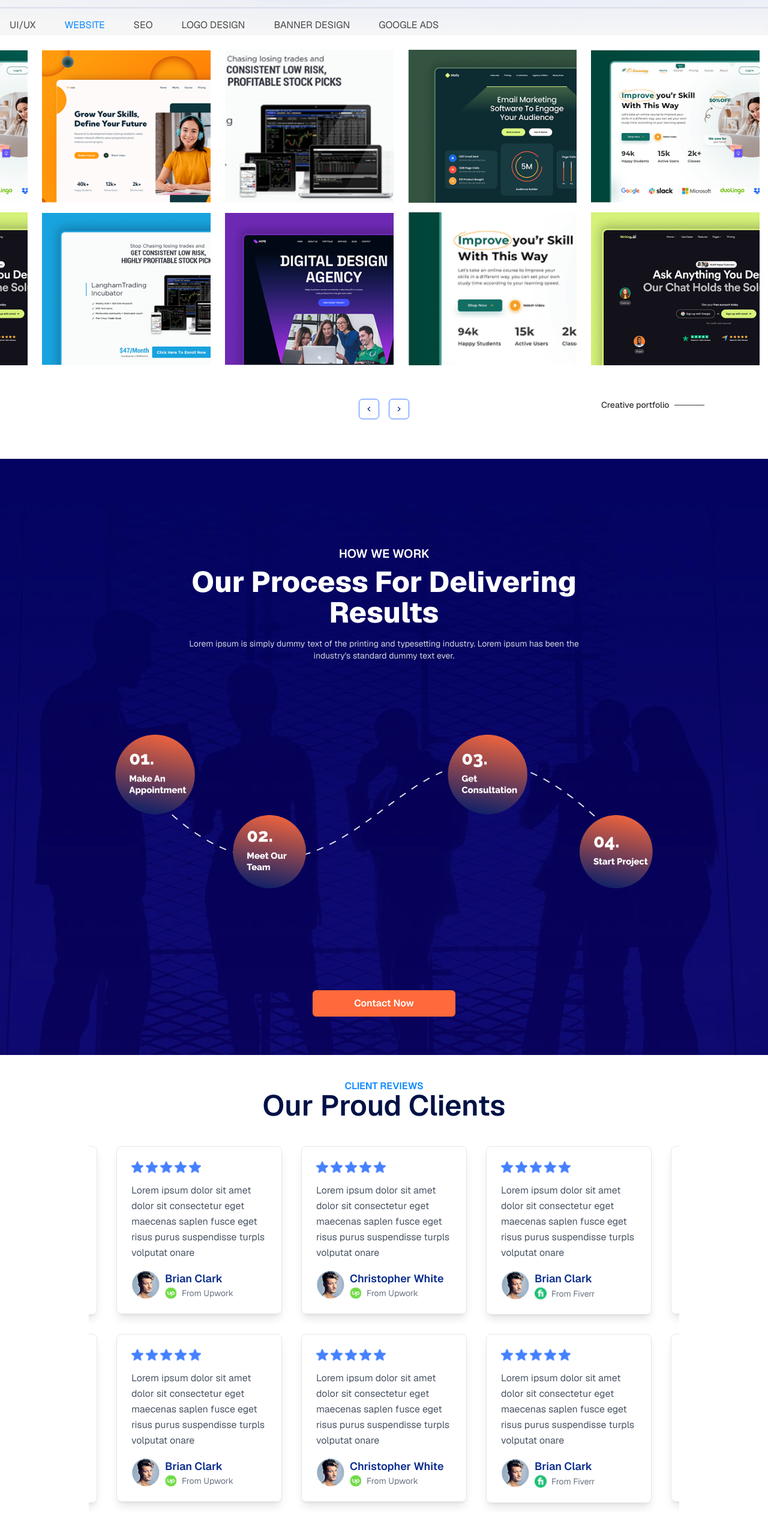
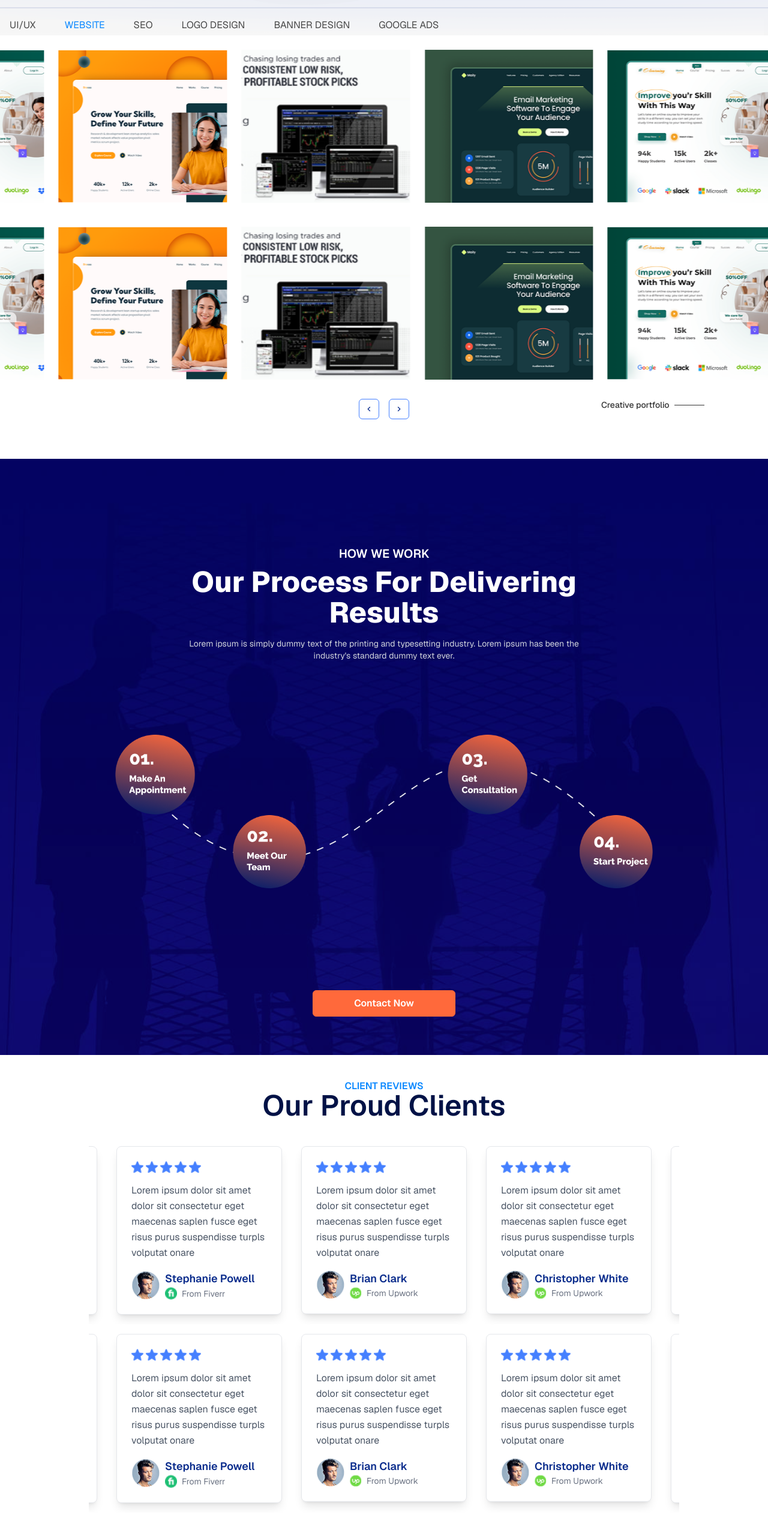
Before and after one commit to Md-Kayda-Azam/envobtye, a Next.js app: page / in a window 1280 px wide. Shown: the part 2514-5050 px from the top of the page at 60% size. Built offline with nearby package versions, Linux system fonts and the light colour scheme.

Commit message:
skeleton done

```diff
--- a/src/view/check-our-previous-work/CheckOurPreviousWork.tsx
+++ b/src/view/check-our-previous-work/CheckOurPreviousWork.tsx
@@ -1,6 +1,6 @@
 "use client";
 
-import { useState, useRef } from "react";
+import { useState, useRef, useEffect } from "react";
 import Slider from "react-slick";
 import Image from "next/image";
 import "slick-carousel/slick/slick.css";
@@ -28,6 +28,18 @@ const CheckOurPreviousWork: React.FC = () => {
   const [activeButton, setActiveButton] = useState<"prev" | "next" | null>(
     null
   );
+
+  const [isLoading, setIsLoading] = useState(true);
+
+  // Simulate a 30-second delay for data loading
+  useEffect(() => {
+    const timer = setTimeout(() => {
+      setIsLoading(false); // Switch to actual data after 30 seconds
+    }, 500); // 30,000 milliseconds = 30 seconds
+
+    // Cleanup timeout on component unmount
+    return () => clearTimeout(timer);
+  }, []);
 
   const settings = {
     dots: false,
@@ -129,7 +141,18 @@ const CheckOurPreviousWork: React.FC = () => {
       {/* Services Slider */}
       <div className="relative">
         <Slider ref={setSliderRef} {...settings}>
-          {previousWorkData1[activeCategory]?.map((service) => (
+          {isLoading || !previousWorkData1[activeCategory]
+            ? // Skeleton Loader
+              [...Array(3)].map((_, index) => (
+                <div key={index} className="px-4">
+                  <div className="bg-white p-6 pb-0 text-center flex justify-center mb-4 h-[279px] w-full md:w-[498px] overflow-hidden animate-pulse">
+                    {/* Skeleton Image Placeholder */}
+                    <div className="h-full w-full bg-gray-300 rounded"></div>
+                  </div>
+                </div>
+              ))
+            : // Actual Previous Work Data
+              previousWorkData1[activeCategory]?.map((service) => (
                 <div key={service.id} className="px-4">
                   <div className="bg-white p-6 pb-0 text-center flex justify-center mb-4 h-[279px] w-full md:w-[498px] overflow-hidden">
                     <Image
@@ -142,9 +165,20 @@ const CheckOurPreviousWork: React.FC = () => {
               ))}
         </Slider>
         <Slider ref={setSliderRef} {...settings}>
-          {previousWorkData2[activeCategory]?.map((service) => (
+          {isLoading || !previousWorkData1[activeCategory]
+            ? // Skeleton Loader
+              [...Array(3)].map((_, index) => (
+                <div key={index} className="px-4">
+                  <div className="bg-white p-6 pb-0 text-center flex justify-center mb-4 h-[279px] w-full md:w-[498px] overflow-hidden animate-pulse">
+                    {/* Skeleton Image Placeholder */}
+                    <div className="h-full w-full bg-gray-300 rounded"></div>
+                  </div>
+                </div>
+              ))
+            : // Actual Previous Work Data
+              previousWorkData1[activeCategory]?.map((service) => (
                 <div key={service.id} className="px-4">
-              <div className="bg-white p-6 pt-0 text-center flex justify-center mb-4 h-[279px] w-full md:w-[498px] overflow-hidden">
+                  <div className="bg-white p-6 pb-0 text-center flex justify-center mb-4 h-[279px] w-full md:w-[498px] overflow-hidden">
                     <Image
                       src={service.image}
                       alt="PHOTO"
--- a/src/view/client-reviews/ClientReviews.tsx
+++ b/src/view/client-reviews/ClientReviews.tsx
@@ -1,25 +1,31 @@
 "use client";
-
-import { useState, useRef } from "react";
+import { useState, useRef, useEffect } from "react";
 import Slider from "react-slick";
 import Image from "next/image"; // Added for image support
 import "slick-carousel/slick/slick.css";
 import "slick-carousel/slick/slick-theme.css";
 import { MdNavigateBefore, MdNavigateNext } from "react-icons/md";
-import frame from "@/assets/Frame1000005851.png";
 import starIcon from "@/assets/client-reviews/Star.png"; // Replace with your star icon image
-import fiverrIcon from "@/assets/client-reviews/fiverr.png"; // Replace with your Fiverr icon
-import upworkIcon from "@/assets/client-reviews/upwork.png"; // Replace with your Upwork icon
-import client1 from "@/assets/client-reviews/client2.png"; // Replace with your client images
-import client2 from "@/assets/client-reviews/client2.png";
-import client3 from "@/assets/client-reviews/client2.png";
-import client4 from "@/assets/client-reviews/client2.png";
+
+import { reviews } from "../data/Data";
 
 const ClientReviews: React.FC = () => {
   const [sliderRef, setSliderRef] = useState<Slider | null>(null);
   const [activeButton, setActiveButton] = useState<"prev" | "next" | null>(
     null
   );
+
+  const [isLoading, setIsLoading] = useState(true);
+
+  // Simulate a 30-second delay for data loading
+  useEffect(() => {
+    const timer = setTimeout(() => {
+      setIsLoading(false); // Switch to actual reviews after 30 seconds
+    }, 2000); // 30,000 milliseconds = 30 seconds
+
+    // Cleanup timeout on component unmount
+    return () => clearTimeout(timer);
+  }, []);
 
   const settings = {
     dots: false,
@@ -57,64 +63,6 @@ const ClientReviews: React.FC = () => {
     ],
   };
 
-  // Review Data
-  const reviews = [
-    {
-      id: 1,
-      name: "Stephanie Powell",
-      platform: "Fiverr",
-      platformIcon: fiverrIcon,
-      review:
-        "Lorem ipsum dolor sit amet dolor sit consectetur eget maecenas saplen fusce eget risus purus suspendisse turpls volputat onare",
-      clientImage: client1,
-    },
-    {
-      id: 2,
-      name: "Brian Clark",
-      platform: "Upwork",
-      platformIcon: upworkIcon,
-      review:
-        "Lorem ipsum dolor sit amet dolor sit consectetur eget maecenas saplen fusce eget risus purus suspendisse turpls volputat onare",
-      clientImage: client2,
-    },
-    {
-      id: 3,
-      name: "Christopher White",
-      platform: "Upwork",
-      platformIcon: upworkIcon,
-      review:
-        "Lorem ipsum dolor sit amet dolor sit consectetur eget maecenas saplen fusce eget risus purus suspendisse turpls volputat onare",
-      clientImage: client3,
-    },
-    {
-      id: 4,
-      name: "Brian Clark",
-      platform: "Fiverr",
-      platformIcon: fiverrIcon,
-      review:
-        "Lorem ipsum dolor sit amet dolor sit consectetur eget maecenas saplen fusce eget risus purus suspendisse turpls volputat onare",
-      clientImage: client4,
-    },
-    {
-      id: 5,
-      name: "Christopher White",
-      platform: "Upwork",
-      platformIcon: upworkIcon,
-      review:
-        "Lorem ipsum dolor sit amet dolor sit consectetur eget maecenas saplen fusce eget risus purus suspendisse turpls volputat onare",
-      clientImage: client2,
-    },
-    {
-      id: 6,
-      name: "Stephanie Powell",
-      platform: "Fiverr",
-      platformIcon: fiverrIcon,
-      review:
-        "Lorem ipsum dolor sit amet dolor sit consectetur eget maecenas saplen fusce eget risus purus suspendisse turpls volputat onare",
-      clientImage: client3,
-    },
-  ];
-
   return (
     <div className="bg-[#FFFFFF] pt-10 flex justify-center items-center">
       <div className="max-w-[984px] w-full">
@@ -131,7 +79,41 @@ const ClientReviews: React.FC = () => {
         {/* Services Slider */}
         <div className="relative">
           <Slider ref={setSliderRef} {...settings}>
-            {reviews.map((review) => (
+            {isLoading || reviews.length === 0
+              ? // Skeleton Loader
+                [...Array(3)].map((_, index) => (
+                  <div key={index} className="p-4">
+                    <div className="bg-white p-6 rounded-lg shadow-lg text-left border border-gray-200 animate-pulse">
+                      {/* Star Rating Skeleton */}
+                      <div className="flex mb-4">
+                        {[...Array(5)].map((_, i) => (
+                          <div
+                            key={i}
+                            className="w-5 h-5 bg-gray-300 rounded-full mr-1"
+                          ></div>
+                        ))}
+                      </div>
+
+                      {/* Review Text Skeleton */}
+                      <div className="h-4 bg-gray-300 rounded w-3/4 mb-2"></div>
+                      <div className="h-4 bg-gray-300 rounded w-full mb-4"></div>
+
+                      {/* Client Info Skeleton */}
+                      <div className="flex items-center">
+                        <div className="h-12 w-12 bg-gray-300 rounded-full mr-2"></div>
+                        <div>
+                          <div className="h-4 bg-gray-300 rounded w-24 mb-1"></div>
+                          <div className="flex items-center">
+                            <div className="w-5 h-5 bg-gray-300 rounded-full mr-2"></div>
+                            <div className="h-3 bg-gray-300 rounded w-20"></div>
+                          </div>
+                        </div>
+                      </div>
+                    </div>
+                  </div>
+                ))
+              : // Actual Reviews
+                reviews.map((review) => (
                   <div key={review.id} className="p-4">
                     <div className="bg-white p-6 rounded-lg shadow-lg text-left border border-gray-200">
                       {/* Star Rating */}
@@ -187,7 +169,41 @@ const ClientReviews: React.FC = () => {
                 ))}
           </Slider>
           <Slider ref={setSliderRef} {...settings}>
-            {reviews.map((review) => (
+            {isLoading || reviews.length === 0
+              ? // Skeleton Loader
+                [...Array(3)].map((_, index) => (
+                  <div key={index} className="p-4">
+                    <div className="bg-white p-6 rounded-lg shadow-lg text-left border border-gray-200 animate-pulse">
+                      {/* Star Rating Skeleton */}
+                      <div className="flex mb-4">
+                        {[...Array(5)].map((_, i) => (
+                          <div
+                            key={i}
+                            className="w-5 h-5 bg-gray-300 rounded-full mr-1"
+                          ></div>
+                        ))}
+                      </div>
+
+                      {/* Review Text Skeleton */}
+                      <div className="h-4 bg-gray-300 rounded w-3/4 mb-2"></div>
+                      <div className="h-4 bg-gray-300 rounded w-full mb-4"></div>
+
+                      {/* Client Info Skeleton */}
+                      <div className="flex items-center">
+                        <div className="h-12 w-12 bg-gray-300 rounded-full mr-2"></div>
+                        <div>
+                          <div className="h-4 bg-gray-300 rounded w-24 mb-1"></div>
+                          <div className="flex items-center">
+                            <div className="w-5 h-5 bg-gray-300 rounded-full mr-2"></div>
+                            <div className="h-3 bg-gray-300 rounded w-20"></div>
+                          </div>
+                        </div>
+                      </div>
+                    </div>
+                  </div>
+                ))
+              : // Actual Reviews
+                reviews.map((review) => (
                   <div key={review.id} className="p-4">
                     <div className="bg-white p-6 rounded-lg shadow-lg text-left border border-gray-200">
                       {/* Star Rating */}
--- a/src/view/data/Data.tsx
+++ b/src/view/data/Data.tsx
@@ -9,10 +9,23 @@ import previousWork5 from "@/assets/previous-work/previous-work-5.png";
 import previousWork6 from "@/assets/previous-work/previous-work-6.png";
 import previousWork7 from "@/assets/previous-work/previous-work-7.png";
 import previousWork8 from "@/assets/previous-work/previous-work-8.png";
-
+import starIcon from "@/assets/client-reviews/Star.png"; // Replace with your star icon image
+import fiverrIcon from "@/assets/client-reviews/fiverr.png"; // Replace with your Fiverr icon
+import upworkIcon from "@/assets/client-reviews/upwork.png"; // Replace with your Upwork icon
+import client1 from "@/assets/client-reviews/client2.png"; // Replace with your client images
+import client2 from "@/assets/client-reviews/client2.png";
+import client3 from "@/assets/client-reviews/client2.png";
+import client4 from "@/assets/client-reviews/client2.png";
 // Import StaticImageData for type safety
 import { StaticImageData } from "next/image";
-
+interface Review {
+  id: number;
+  review: string;
+  clientImage: any;
+  name: string;
+  platform: any;
+  platformIcon: any;
+}
 interface Service {
   id: number;
   title: string;
@@ -230,3 +243,61 @@ export const previousWorkData2: PreviousWorkData = {
     { id: 8, image: previousWork8 },
   ],
 };
+
+// Review Data
+export const reviews: Review[] = [
+  {
+    id: 1,
+    name: "Stephanie Powell",
+    platform: "Fiverr",
+    platformIcon: fiverrIcon,
+    review:
+      "Lorem ipsum dolor sit amet dolor sit consectetur eget maecenas saplen fusce eget risus purus suspendisse turpls volputat onare",
+    clientImage: client1,
+  },
+  {
+    id: 2,
+    name: "Brian Clark",
+    platform: "Upwork",
+    platformIcon: upworkIcon,
+    review:
+      "Lorem ipsum dolor sit amet dolor sit consectetur eget maecenas saplen fusce eget risus purus suspendisse turpls volputat onare",
+    clientImage: client2,
+  },
+  {
+    id: 3,
+    name: "Christopher White",
+    platform: "Upwork",
+    platformIcon: upworkIcon,
+    review:
+      "Lorem ipsum dolor sit amet dolor sit consectetur eget maecenas saplen fusce eget risus purus suspendisse turpls volputat onare",
+    clientImage: client3,
+  },
+  {
+    id: 4,
+    name: "Brian Clark",
+    platform: "Fiverr",
+    platformIcon: fiverrIcon,
+    review:
+      "Lorem ipsum dolor sit amet dolor sit consectetur eget maecenas saplen fusce eget risus purus suspendisse turpls volputat onare",
+    clientImage: client4,
+  },
+  {
+    id: 5,
+    name: "Christopher White",
+    platform: "Upwork",
+    platformIcon: upworkIcon,
+    review:
+      "Lorem ipsum dolor sit amet dolor sit consectetur eget maecenas saplen fusce eget risus purus suspendisse turpls volputat onare",
+    clientImage: client2,
+  },
+  {
+    id: 6,
+    name: "Stephanie Powell",
+    platform: "Fiverr",
+    platformIcon: fiverrIcon,
+    review:
+      "Lorem ipsum dolor sit amet dolor sit consectetur eget maecenas saplen fusce eget risus purus suspendisse turpls volputat onare",
+    clientImage: client3,
+  },
+];
--- a/src/view/fqa-section/FQASection.tsx
+++ b/src/view/fqa-section/FQASection.tsx
@@ -63,7 +63,7 @@ const FAQSection: React.FC = () => {
   };
 
   return (
-    <div className="bg-[#FFFFFF] py-10 flex justify-center items-center">
+    <div className="bg-[#FFFFFF] pb-40 pt-10 flex justify-center items-center">
       <div className="w-full max-w-[900px] px-4">
         {/* Section Title */}
         <div className="flex flex-col justify-center items-center gap-2 mb-10">
--- a/src/view/team-member/TeamMember.tsx
+++ b/src/view/team-member/TeamMember.tsx
@@ -1,6 +1,6 @@
 "use client";
 
-import { useState, useRef } from "react";
+import { useState, useRef, useEffect } from "react";
 import Slider from "react-slick";
 import Image from "next/image";
 import "slick-carousel/slick/slick.css";
@@ -16,6 +16,18 @@ const TeamMember: React.FC = () => {
   const [activeButton, setActiveButton] = useState<"prev" | "next" | null>(
     null
   );
+
+  const [isLoading, setIsLoading] = useState(true);
+
+  // Simulate a 30-second delay for data loading
+  useEffect(() => {
+    const timer = setTimeout(() => {
+      setIsLoading(false); // Switch to actual data after 30 seconds
+    }, 1000); // 30,000 milliseconds = 30 seconds
+
+    // Cleanup timeout on component unmount
+    return () => clearTimeout(timer);
+  }, []);
 
   const settings = {
     dots: false,
@@ -91,7 +103,27 @@ const TeamMember: React.FC = () => {
 
         <div className="relative">
           <Slider ref={setSliderRef} {...settings}>
-            {teamMembers.map((member) => (
+            {isLoading || teamMembers.length === 0
+              ? // Skeleton Loader
+                [...Array(3)].map((_, index) => (
+                  <div key={index} className="p-[0.5px] text-center">
+                    <div className="w-full max-w-[355px] mx-auto relative">
+                      {/* Skeleton Image Placeholder */}
+                      <div className="w-full h-[350px] relative animate-pulse">
+                        <div className="bg-gray-300 w-full h-full"></div>
+                      </div>
+                      {/* Skeleton Text Overlay */}
+                      <div className="bg-[#0A2C8C] p-4 h-[96px] absolute bottom-0 left-0 right-0 animate-pulse">
+                        <div className="flex justify-center items-start flex-col w-full">
+                          <div className="h-5 bg-gray-400 rounded w-3/4 mb-2"></div>
+                          <div className="h-4 bg-gray-400 rounded w-1/2"></div>
+                        </div>
+                      </div>
+                    </div>
+                  </div>
+                ))
+              : // Actual Team Members
+                teamMembers.map((member) => (
                   <div key={member.id} className="p-[0.5px] text-center">
                     <div className="w-full max-w-[355px] mx-auto relative">
                       <div className="w-full h-[350px] relative">
@@ -104,7 +136,9 @@ const TeamMember: React.FC = () => {
                       </div>
                       <div className="bg-[#0A2C8C] text-white p-4 h-[96px] absolute bottom-0 left-0 right-0">
                         <div className="flex justify-center items-start flex-col w-full">
-                      <h3 className="text-xl font-semibold">{member.name}</h3>
+                          <h3 className="text-xl font-semibold">
+                            {member.name}
+                          </h3>
                           <p className="text-base font-medium">{member.role}</p>
                         </div>
                       </div>
```
Also changed, not shown: src/components/CustomSkeleton/CustomSkeleton.tsx (added, +26 -0 lines). Lines whose indentation alone changed are shown as unchanged.
